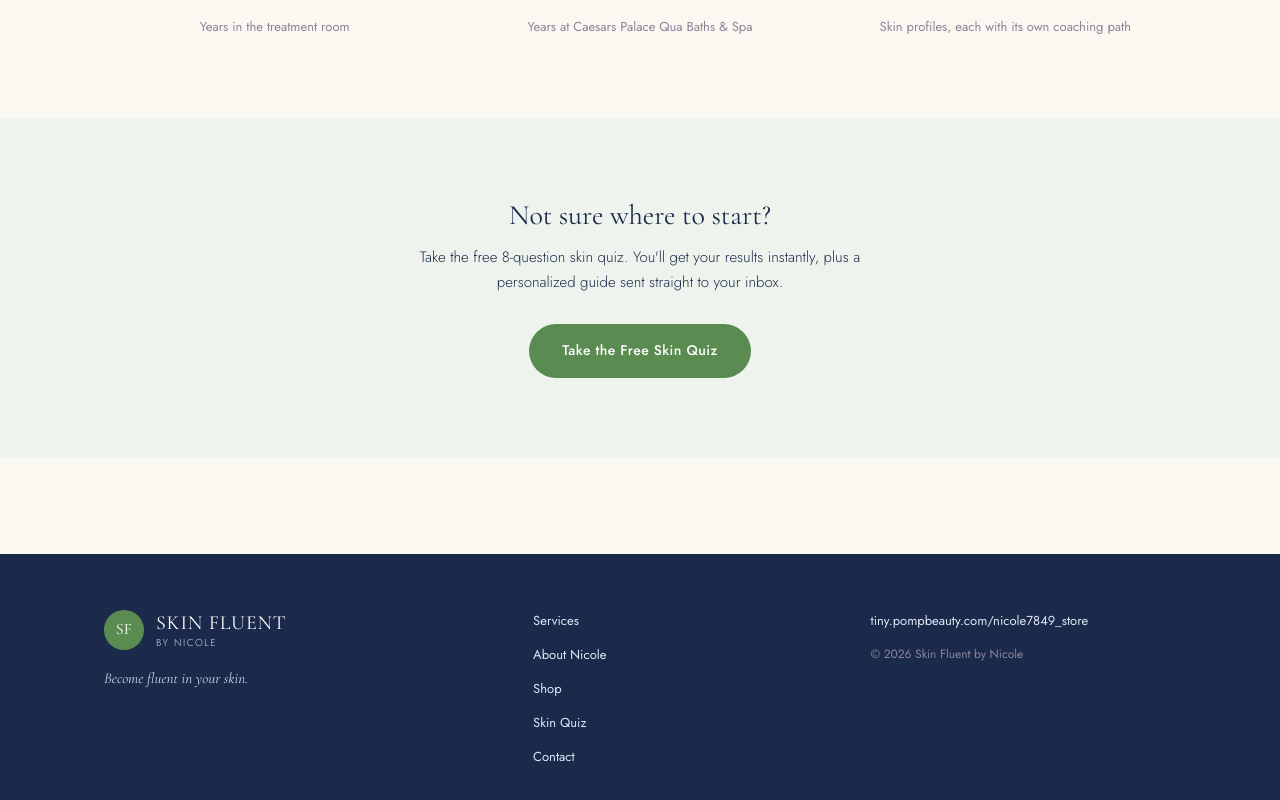
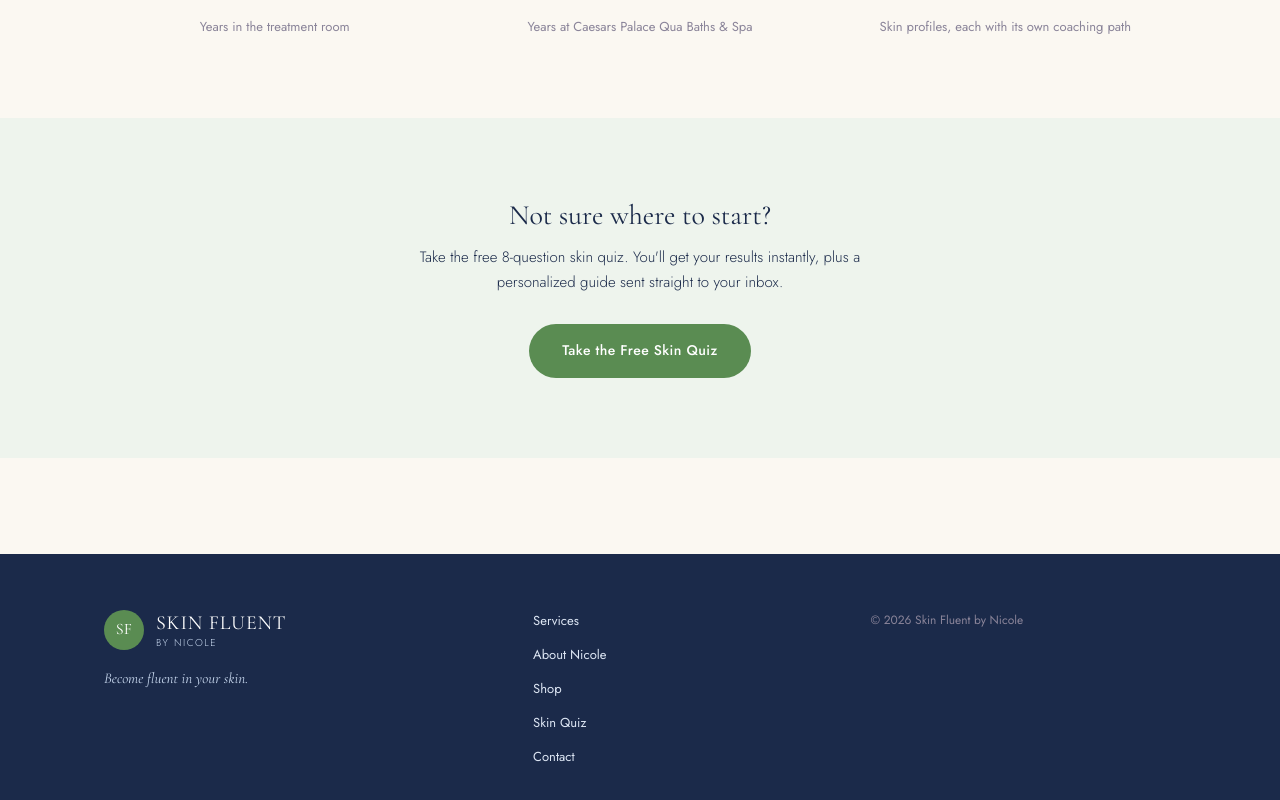
Before and after one commit to k4ph13/hydradiance, a Nuxt app: page / in a window 1280 px wide. Shown: the part 1613-2413 px from the top of the page. Built offline with nearby package versions, Linux system fonts and the light colour scheme.

Commit message:
Remove redundant Pomp store link from footer
The Shop page nav link already covers this, and the raw URL text
sitting next to styled nav links looked out of place.

```diff
--- a/app/components/SiteFooter.vue
+++ b/app/components/SiteFooter.vue
@@ -19,9 +19,6 @@ const year = new Date().getFullYear()
       </nav>
 
       <div class="meta">
-        <a href="https://tiny.pompbeauty.com/nicole7849_store" target="_blank" rel="noopener">
-          tiny.pompbeauty.com/nicole7849_store
-        </a>
         <p class="copyright">&copy; {{ year }} Skin Fluent by Nicole</p>
       </div>
     </div>
```
